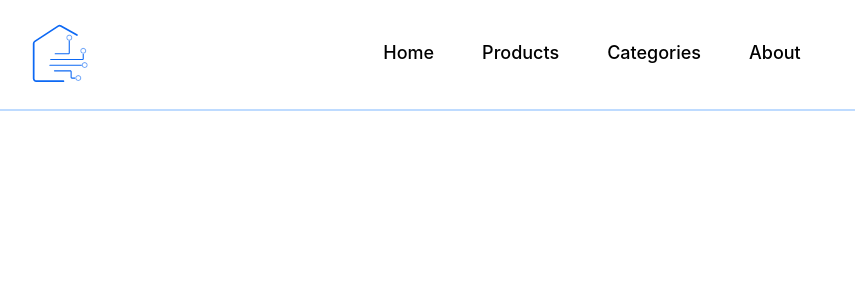
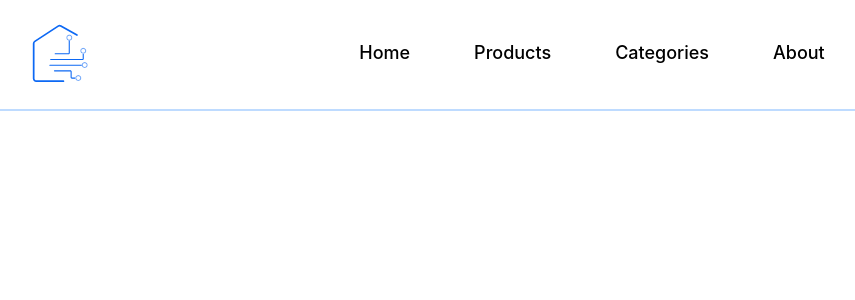
Before and after one commit to Nicocurtis16/Estatery, an Angular app: page / in a window 1280 px wide. Shown: the top 300 px of the page, without its empty margins (76-931 px from the left). Built offline with nearby package versions, Linux system fonts and the light colour scheme.

Commit message:
feat: update header and menus components; improve layout and add navigation data

```diff
--- a/src/app/shared/component/header/header.component.html
+++ b/src/app/shared/component/header/header.component.html
@@ -3,7 +3,7 @@
     class="cap-width px-[108px] py-[23px] bg-white border-b-2 border-blue-200 flex justify-between"
   >
     <div><img src="images/logo.svg" alt="Estatery logo" /></div>
-    <div>
+    <div class="py-[8px] ">
       <app-menus
         menuType="navbar"
         [menuData]="['Home', 'Products', 'Categories', 'About']"
--- a/src/app/shared/ui/menus.component.html
+++ b/src/app/shared/ui/menus.component.html
@@ -1,33 +1,57 @@
 <nav
   [ngClass]="{
-    'px-2 py-4 gap-12': menuType === 'navbar',
-    'bg-gray-50 border border-gray-200': menuType === 'subcategories',
-    'bg-white border border-gray-200 shadow-sm': menuType === 'products'
+    'gap-12 ': menuType === 'navbar',
+    'bg-gray-50 border border-gray-200 p-6': menuType === 'subcategories',
+    'bg-white border border-gray-200 shadow-sm p-6': menuType === 'products'
   }"
-  class="flex p-4 rounded-md"
+  class="flex rounded-md"
 >
-  <ul
-    [ngClass]="{
-      'flex-row space-x-12': menuType === 'navbar',
-      'flex-col space-y-2': menuType === 'subcategories',
-      'flex-row flex-wrap gap-3': menuType === 'products'
-    }"
-    class="flex w-full"
-  >
+
     @for (item of menuData; track item) {
-    <li>
-      <a
-        href="#"
-        [ngClass]="{
-          'text-black hover:text-green-400 px-3 py-2': menuType === 'navbar',
-          'text-gray-700 hover:text-blue-600 px-3 py-2 hover:bg-gray-100': menuType === 'subcategories',
-          'text-pink-600 hover:bg-pink-50 px-4 py-2 border border-pink-200 hover:shadow-sm': menuType === 'products'
-        }"
-        class="block text-lg font-medium no-underline transition-colors duration-200 rounded-md"
-      >
-        {{ item }}
-      </a>
-    </li>
+
+      @if (menuType === 'navbar') {
+        <a
+          href="#"
+          class="block text-lg font-medium text-black hover:text-primary-200 hover:border-b-2 hover:border-primary-200 px-2 py-2 no-underline transition-colors duration-200"
+        >
+          {{ item }}
+        </a>
+      }
+      @else if (menuType === 'subcategories') {
+        <div class="flex flex-col items-center gap-3 p-4 hover:bg-gray-100 rounded-lg transition-colors">
+          <img
+            src="assets/images/subcategories/{{item | lowercase}}.png"
+            alt="{{item}}"
+            class="w-16 h-16 object-contain"
+          >
+          <a
+            href="#"
+            class="text-gray-700 hover:text-blue-600 text-center font-medium"
+          >
+            {{ item }}
+          </a>
+        </div>
+      }
+      @else if (menuType === 'products') {
+        <div class="flex flex-col gap-4 p-5 border border-gray-200 rounded-lg hover:shadow-md transition-all">
+          <img
+            src="assets/images/products/{{item | lowercase}}.png"
+            alt="{{item}}"
+            class="w-full h-48 object-contain"
+          >
+          <div class="flex flex-col gap-2">
+            <a
+              href="#"
+              class="text-pink-600 hover:text-pink-800 font-medium text-lg"
+            >
+              {{ item }}
+            </a>
+            <button class="bg-pink-100 text-pink-600 hover:bg-pink-200 py-2 px-4 rounded-md transition-colors">
+              View Details
+            </button>
+          </div>
+        </div>
+      }
+
     }
-  </ul>
 </nav>
--- a/src/app/shared/ui/menus.component.ts
+++ b/src/app/shared/ui/menus.component.ts
@@ -9,4 +9,9 @@ import { CommonModule } from "@angular/common";
 export class MenusComponent {
   @Input() menuType: Menus = "navbar";
   @Input() menuData: string[] = [];
+
+  getImagePath(item: string): string{
+    const imgPath = this.menuType === 'subcategories' ? 'subcategories' : 'products';
+    return `assets/images/${imgPath}/${item}.svg`;
+  }
 }
```
Also changed, not shown: src/app/shared/component/header/header.component.ts (+4 -3 lines), 1 other file (tests, documents, lock files or other folders).
